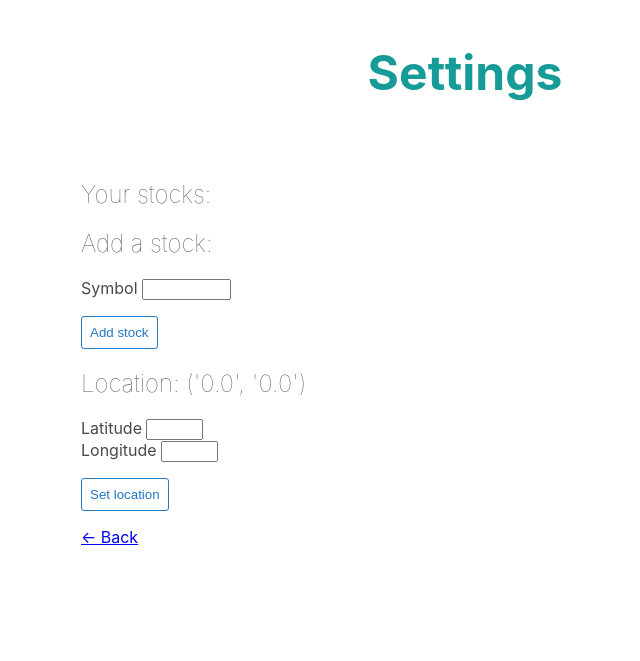
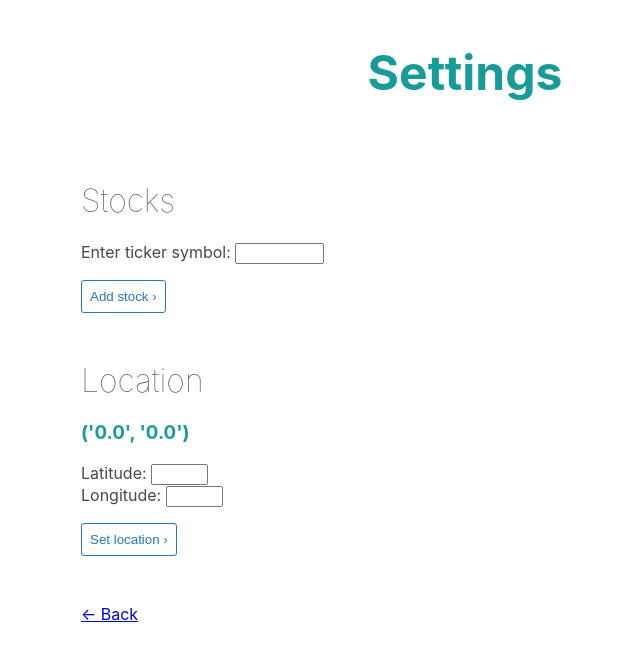
Before and after one commit to dacrands/flask-smart-monitor, a Flask app: page /settings in a window 1280 px wide. Shown: the top 661 px of the page, without its empty margins (175-815 px from the left). Run offline with Flask 2, Linux system fonts and the light colour scheme; the visitor is signed in with stand-in values (Sample User, id 1); data comes from the database, SQL or seed files in the repository; data that the repository does not hold is empty.

Commit message:
Submit stylings, typography

```diff
--- a/app/forms.py
+++ b/app/forms.py
@@ -7,7 +7,7 @@ class LoginForm(FlaskForm):
     username = StringField('Username', validators=[DataRequired()])
     password = PasswordField('Password', validators=[DataRequired()])
     remember_me = BooleanField('Remember me')
-    submit = SubmitField('Sign In')
+    submit = SubmitField('Sign In \u203A')
 
 class RegistrationForm(FlaskForm):
     username = StringField('Username', validators=[DataRequired()])
@@ -15,7 +15,7 @@ class RegistrationForm(FlaskForm):
     password = PasswordField('Password', validators=[DataRequired()])
     password2 = PasswordField(
         'Repeat Password', validators=[DataRequired(), EqualTo('password')])
-    submit = SubmitField('Register')
+    submit = SubmitField('Register \u203A')
 
     def validate_username(self, username):
         user = User.query.filter_by(username=username.data).first()
@@ -28,11 +28,11 @@ class RegistrationForm(FlaskForm):
             raise ValidationError('Please use a different email address.')
 
 class StockForm(FlaskForm):
-    symbol = StringField('Symbol', validators=[DataRequired()])
-    submit = SubmitField('Add stock')
+    symbol = StringField('Enter ticker symbol: ', validators=[DataRequired()])
+    submit = SubmitField('Add stock \u203A')
 
 
 class LocationForm(FlaskForm):
-    lat = FloatField('Latitude', validators=[DataRequired()])
-    lon = FloatField('Longitude', validators=[DataRequired()])
-    submit = SubmitField('Set location')
+    lat = FloatField('Latitude: ', validators=[DataRequired()])
+    lon = FloatField('Longitude: ', validators=[DataRequired()])
+    submit = SubmitField('Set location \u203A')
--- a/app/static/styles/main.css
+++ b/app/static/styles/main.css
@@ -17,13 +17,15 @@ code {
 }
 
 
-
+.settings {
+  margin-bottom: 3rem;
+}
 .settings ul {
   /* outline: 4px solid red; */
 
   /* border: 1px solid rgb(22, 155, 152); */
   list-style: none;
-  padding: none;
+  padding: 0;
 }
 
 .settings ul h3 {
@@ -55,6 +57,10 @@ code {
   font-weight: 100;
 }
 
+.primary {
+  color: rgb(22, 155, 152);
+}
+
 
 
 /* ===============
@@ -75,7 +81,7 @@ code {
   max-width: 100%;
 }
 
-.container h1 {
+.container__item h1 {
   color: rgb(22, 155, 152);
 }
 
@@ -206,6 +212,12 @@ input[type=submit] {
   border-radius: 3px;
   padding: 0.5rem;
   cursor: pointer;
+  transition: all 150ms ease;
+}
+
+input[type=submit]:hover {
+  background: rgb(39, 119, 194);
+  color: #ffff;
 }
 
 .error {
--- a/app/templates/_inputs.html
+++ b/app/templates/_inputs.html
@@ -10,7 +10,6 @@
         <option value="bjRw0-5CYWo">Beach</option>
         <option value="ht2TigJp88w">Space</option>
         <option value="iGpuQ0ioPrM">Glitter</option>
-        <option value="sadf">BReal</option>
       </select>
     </label>
     <label>Add an embed
@@ -19,6 +18,7 @@
     </label>
     <p>
       <a class="inputs__link" href="{{ url_for('settings') }}">Settings</a>
+      <br>
       <a class="inputs__link" href="{{ url_for('logout') }}">logout</a>
     </p>
   </div>
--- a/app/templates/_stocks.html
+++ b/app/templates/_stocks.html
@@ -1,7 +1,7 @@
 <div class="ticker">
 
   <section class="stocks">
-      {% if weatherData %}
+
     {% for stock in stocksData %}
       <div class="stocks__quote">
         <strong>
@@ -10,6 +10,6 @@
         <p>{{ stocksData[stock]['quote']['latestPrice'] }}</p>
       </div>
     {% endfor %}
-    {% endif %}
+
   </section>
 </div>
--- a/app/templates/settings.html
+++ b/app/templates/settings.html
@@ -2,12 +2,13 @@
 
 {% block content %}
 <main class="container">
-  <header class="header">
+  <header class="header primary">
     <h1>Settings</h1>
   </header>
 
-  <section class="settings">
-    <h2 class="font-light">Your stocks: </h2>
+  <div class="settings">
+    <h1 class="font-light">Stocks</h1>
+    <!-- <h2 class="font-light">Your stocks: </h2> -->
     <ul>
       {% for stock in stocks %}
       <li>
@@ -18,7 +19,7 @@
       {% endfor %}
     </ul>
     <form action="" method="post">
-      <h2 class="font-light">Add a stock: </h2>
+      <!-- <h3 class="font-light">Add a stock: </h3> -->
       {{ stockForm.hidden_tag() }}
       <p>
         {{ stockForm.symbol.label }}
@@ -29,10 +30,11 @@
       </p>
       <p class=>{{ stockForm.submit() }}</p>
     </form>
-  </section>
-  <section class="settings">
+  </div>
+  <div class="settings">
     <form action="" method="post">
-      <h2 class="font-light">Location: {{lat, lon}} </h2>
+      <h1 class="font-light">Location</h1>
+      <h3 class="primary">{{lat, lon}} </h3>
       {{ locationForm.hidden_tag() }}
       <p>
         {{ locationForm.lat.label }}
@@ -43,7 +45,7 @@
       </p>
       <p class=>{{ locationForm.submit() }}</p>
     </form>
-  </section>
+  </div>
 
 
 
```
